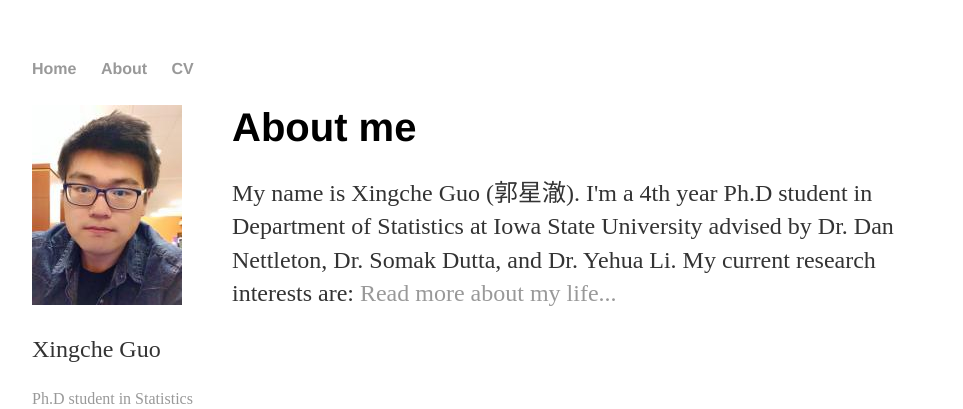
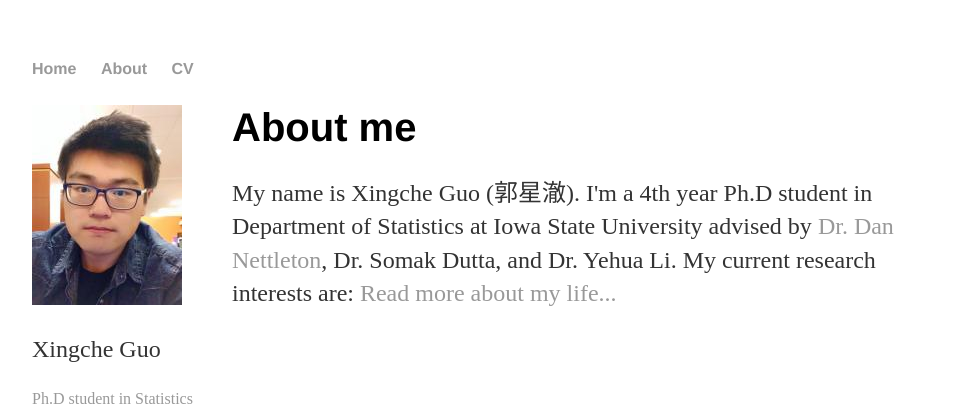
Before and after one commit to xingcheg/xingcheg.github.io, a Jekyll site: the page built from index.html, in a window 1280 px wide. Shown: the top 409 px of the page, without its empty margins (158-1121 px from the left). Built offline with Jekyll 4.4.1, drawn with Linux system fonts in a browser that asks for light colours; part of the change alters nothing that is shown.

```diff
--- a/index.html
+++ b/index.html
@@ -5,7 +5,8 @@ title: Xingche Guo
 <div class="blurb">
 	<h1>About me</h1>
 	<p>My name is Xingche Guo (郭星澈). I'm a 4th year Ph.D student in
-		Department of Statistics at Iowa State University advised by Dr. Dan Nettleton,
+		Department of Statistics at Iowa State University advised by
+		<a href="https://dnett.github.io">Dr. Dan Nettleton</a>,
 		Dr. Somak Dutta, and Dr. Yehua Li. My current research interests are:
 		<a href="/about">Read more about my life...</a></p>
 </div><!-- /.blurb -->
```
